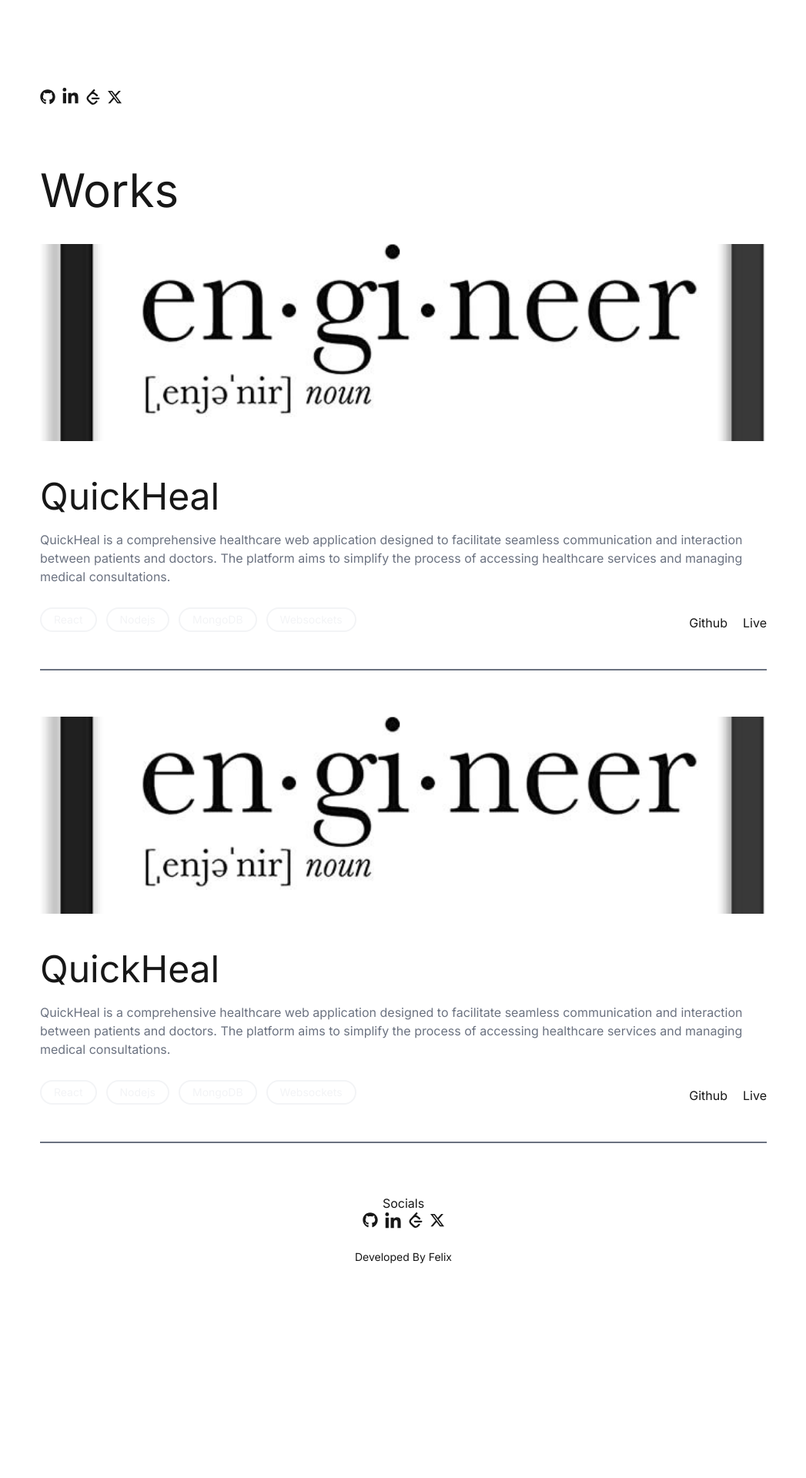
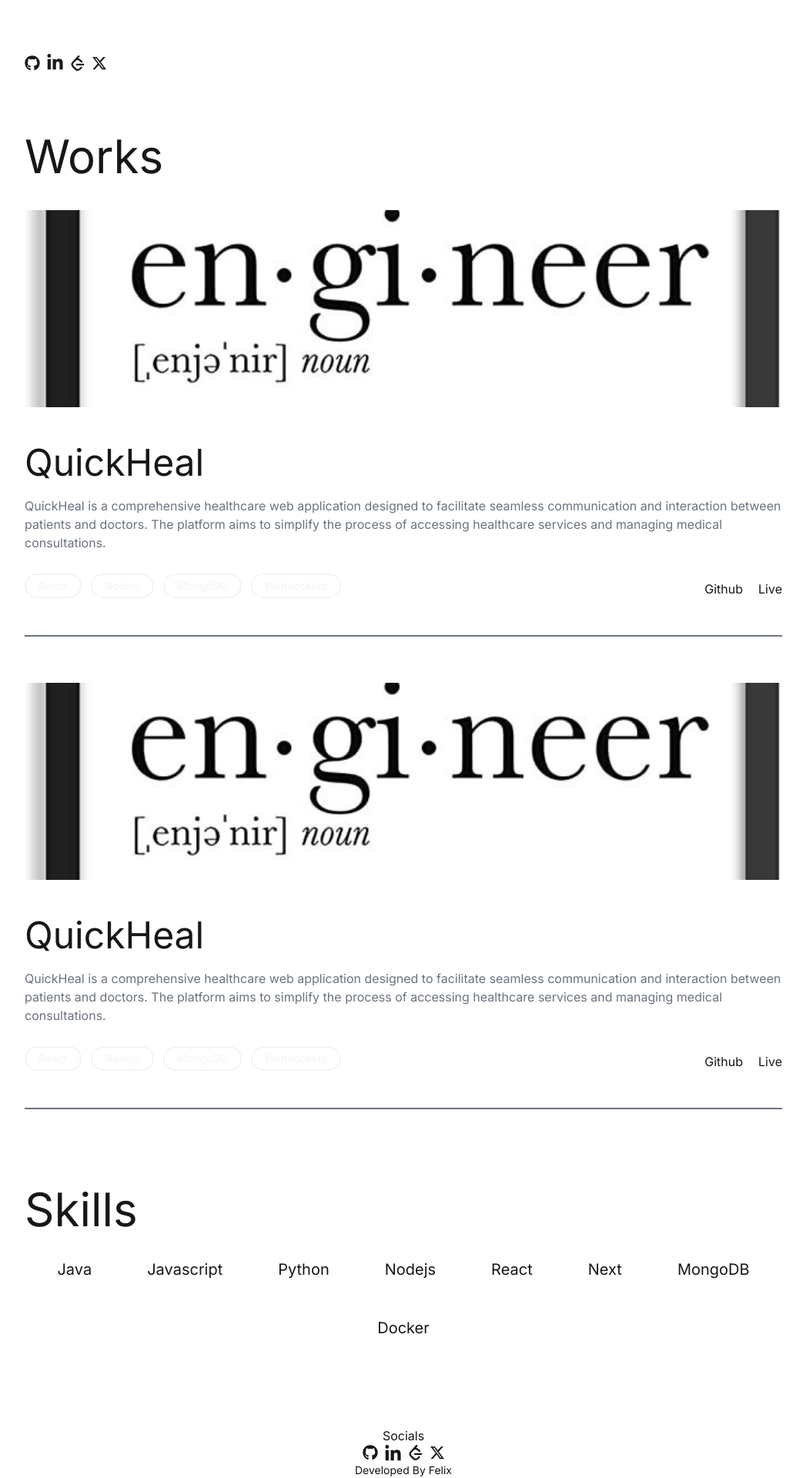
Before and after one commit to joefelx/joefelx.github.io, a Next.js app: page / in a window 1280 px wide. Shown: the part 210-2130 px from the top of the page at 77% size, without its empty margins (116-1163 px from the left). Before the commit the page ends 1879 px from the top, so only its background shows below. Built offline with nearby package versions, Linux system fonts and the light colour scheme.

Commit message:
added the skills section

```diff
--- a/app/_components/Intro.tsx
+++ b/app/_components/Intro.tsx
@@ -6,7 +6,7 @@ import Projects from "./Projects";
 import Project from "./Project";
 import { FaGithub, FaLinkedinIn, FaXTwitter } from "react-icons/fa6";
 import { SiLeetcode } from "react-icons/si";
-import data from "../config/Data.json";
+import jsonData from "../config/Data.json";
 
 function Intro() {
   const links = [
@@ -41,18 +41,22 @@ function Intro() {
     tools: string[];
   }
 
-  const [projects, setProjects] = useState<Array<IProject>>([]);
+  interface Data {
+    name: string;
+    projects: IProject[];
+    skills: string[];
+  }
+
+  const [data, setData] = useState<Data>(jsonData);
 
   useEffect(() => {
-    // Example usage:
-    console.log(data["name"]);
-    setProjects(data["projects"]);
+    setData(jsonData);
   }, []);
 
   return (
-    <div className="p-5">
+    <div className="flex flex-col gap-20">
       {/* Intro */}
-      <div className="my-20">
+      <div>
         <div className="mt-20 mb-10">
           <h1 className="text-5xl font-bold my-5">Hi! I&apos;m Joe Felix</h1>
           <p className="text-white/50 w-3/4">
@@ -75,7 +79,7 @@ function Intro() {
       <div>
         <SubHeader>Works</SubHeader>
         <Projects>
-          {projects.map((p) => (
+          {data["projects"].map((p) => (
             <Project
               key={p.title}
               title={p.title}
@@ -86,6 +90,21 @@ function Intro() {
             />
           ))}
         </Projects>
+      </div>
+
+      {/* Skills */}
+      <div>
+        <SubHeader>Skills</SubHeader>
+        <div className="my-5 flex flex-wrap gap-5 justify-center items-center">
+          {data["skills"].map((s) => (
+            <span
+              className="border-2 border-white py-3 px-6 rounded-full text-xl"
+              key={s}
+            >
+              {s}
+            </span>
+          ))}
+        </div>
       </div>
 
       {/* Links */}
--- a/app/_components/Projects.tsx
+++ b/app/_components/Projects.tsx
@@ -1,7 +1,7 @@
 import React from "react";
 
 function Projects({ children }: { children: React.ReactNode }) {
-  return <div className="my-5 w-full grid gap-5 max-w-5xl">{children}</div>;
+  return <div className="w-full grid gap-5 max-w-5xl">{children}</div>;
 }
 
 export default Projects;
--- a/app/_components/_ui/SubHeader.tsx
+++ b/app/_components/_ui/SubHeader.tsx
@@ -7,7 +7,7 @@ function SubHeader({
   children: React.ReactNode;
   className?: string;
 }) {
-  return <h2 className={`text-6xl my-2 ${className}`}>{children}</h2>;
+  return <h2 className={`text-6xl mb-5 ${className}`}>{children}</h2>;
 }
 
 export default SubHeader;
--- a/app/config/Data.json
+++ b/app/config/Data.json
@@ -17,5 +17,15 @@
       "image": "",
       "tools": ["React", "Nodejs", "MongoDB", "Websockets"]
     }
+  ],
+  "skills": [
+    "Java",
+    "Javascript",
+    "Python",
+    "Nodejs",
+    "React",
+    "Next",
+    "MongoDB",
+    "Docker"
   ]
 }
--- a/app/dashboard/page.tsx
+++ /dev/null
@@ -1,7 +0,0 @@
-import React from "react";
-
-function DashBoard() {
-  return <div>DashBoard</div>;
-}
-
-export default DashBoard;
```
